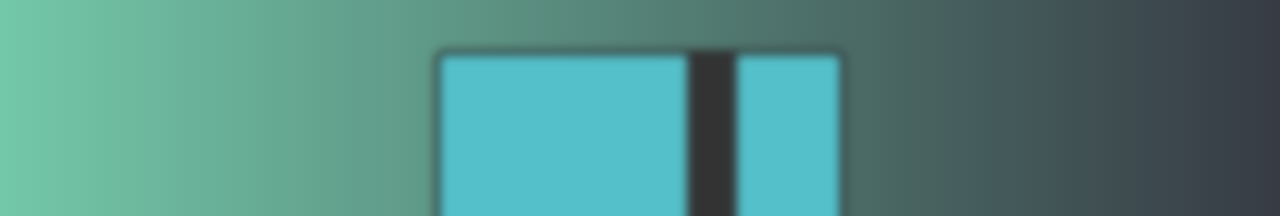
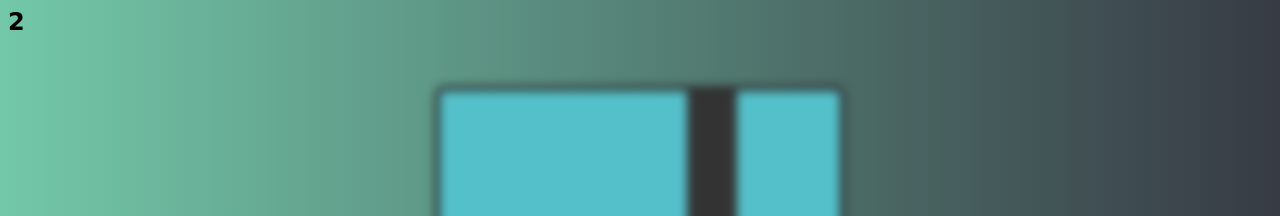
Before and after one commit to GabrielSilva0109/Flappy-Bird, a plain HTML site: page index.html in a window 1280 px wide. Shown: the top 216 px of the page. Drawn offline with Linux system fonts and the light colour scheme.

Commit message:
Update index.html

```diff
--- a/index.html
+++ b/index.html
@@ -8,6 +8,10 @@
 </head>
 
 <body>
+    <section>
+        <h1>2</h1>
+    </section>
+
     <div id="end-menu">
         <h1>Perdeu !!</h1>
         <p> Score: <span id="end-score"></span></p>
```
